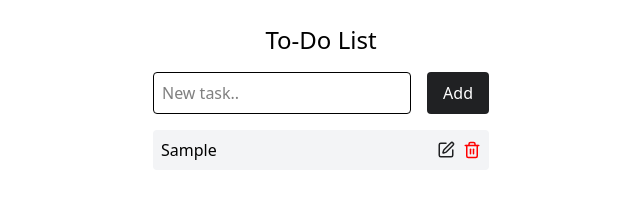
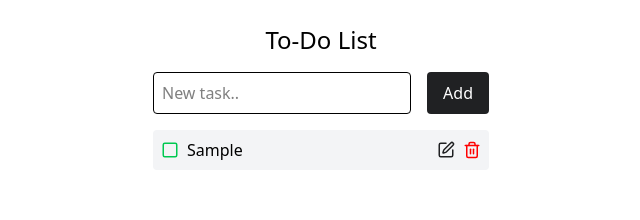
Before and after one commit to orfneos/cf7-react-todo, a React (Vite) app: page / in a window 1280 px wide. Both pictures are taken after typing "Sample" into the empty fields and a click on the button "Add". Shown: the top 220 px of the page, without its empty margins (319-959 px from the left). Built offline with nearby package versions, Linux system fonts and the light colour scheme.

Commit message:
feat: add toggle completed task functionality

```diff
--- a/src/components/Todo.tsx
+++ b/src/components/Todo.tsx
@@ -11,6 +11,7 @@
                     {
                         id: Date.now(),
                         text: action.payload,
+                        completed: false,
                     }
                 ]
 
@@ -22,6 +23,12 @@
                 ? {...todo, text: action.payload.newText}
                 : todo
             )
+        case "COMPLETE":
+            return state.map( todo =>
+            todo.id === action.payload
+                ? {...todo, completed: !todo.completed}
+                : todo
+            );
         default:
             return state;
     }
--- a/src/components/TodoList.tsx
+++ b/src/components/TodoList.tsx
@@ -1,4 +1,4 @@
-import {Edit, Trash2, X} from "lucide-react";
+import {CheckSquare, Edit, Square, Trash2, X} from "lucide-react";
 import type { TodoListProps } from "../types";
 import {useState} from "react";
 import {Save} from "lucide-react";
@@ -27,11 +27,18 @@
    setEditText("");
 }
 
+const handleToggle = (id: number) => ()=> {
+    dispatch({type: "COMPLETE", payload: id})
+}
+
     return(
         <>
             <ul className="space-y-2">
                 {todos.map(todo => (
-                    <li key={todo.id} className="flex items-center justify-between bg-gray-100 p-2 rounded">
+                    <li key={todo.id}
+                        // className="flex items-center justify-between bg-gray-100 p-2 rounded">
+                        className={`flex items-center justify-between bg-gray-100 p-2 rounded
+                            ${todo.completed ? "opacity-60 line-through" : ""}`}>
                         { editId === todo.id ? (
                             <>
                                 <div className="flex flex-1 gap-2">
@@ -57,7 +64,23 @@
                             </>
                         ) : (
                         <>
-                            <span>{todo.text}</span>
+                            <div className="flex items-center gap-2 flex-1">
+                                <button
+                                    className="text-green-500"
+                                    onClick={handleToggle(todo.id)}
+                                >
+                                    {todo.completed ? (
+                                        <CheckSquare size={18}/>
+                                    ): (
+                                        <Square size={18}/>
+                                    )}
+                                </button>
+                                <span>{todo.text}</span>
+                            </div>
+
+
+
+
                             <div className="flex gap-2">
                                 <button
                                     onClick={handleEdit(todo.id, todo.text)}
--- a/src/types.ts
+++ b/src/types.ts
@@ -1,12 +1,14 @@
 export type TodoProps = {
     id:number;
     text:string;
+    completed:boolean;
 };
 
 export type Action =
     | {type:"ADD"; payload: string}
     | {type:"DELETE"; payload: number}
-    | {type:"EDIT"; payload: { id: number; newText: string }};
+    | {type:"EDIT"; payload: { id: number; newText: string }}
+    | {type:"COMPLETE"; payload: number};
 
 export type TodoFormProps = {
     dispatch: React.Dispatch<Action>;
```
